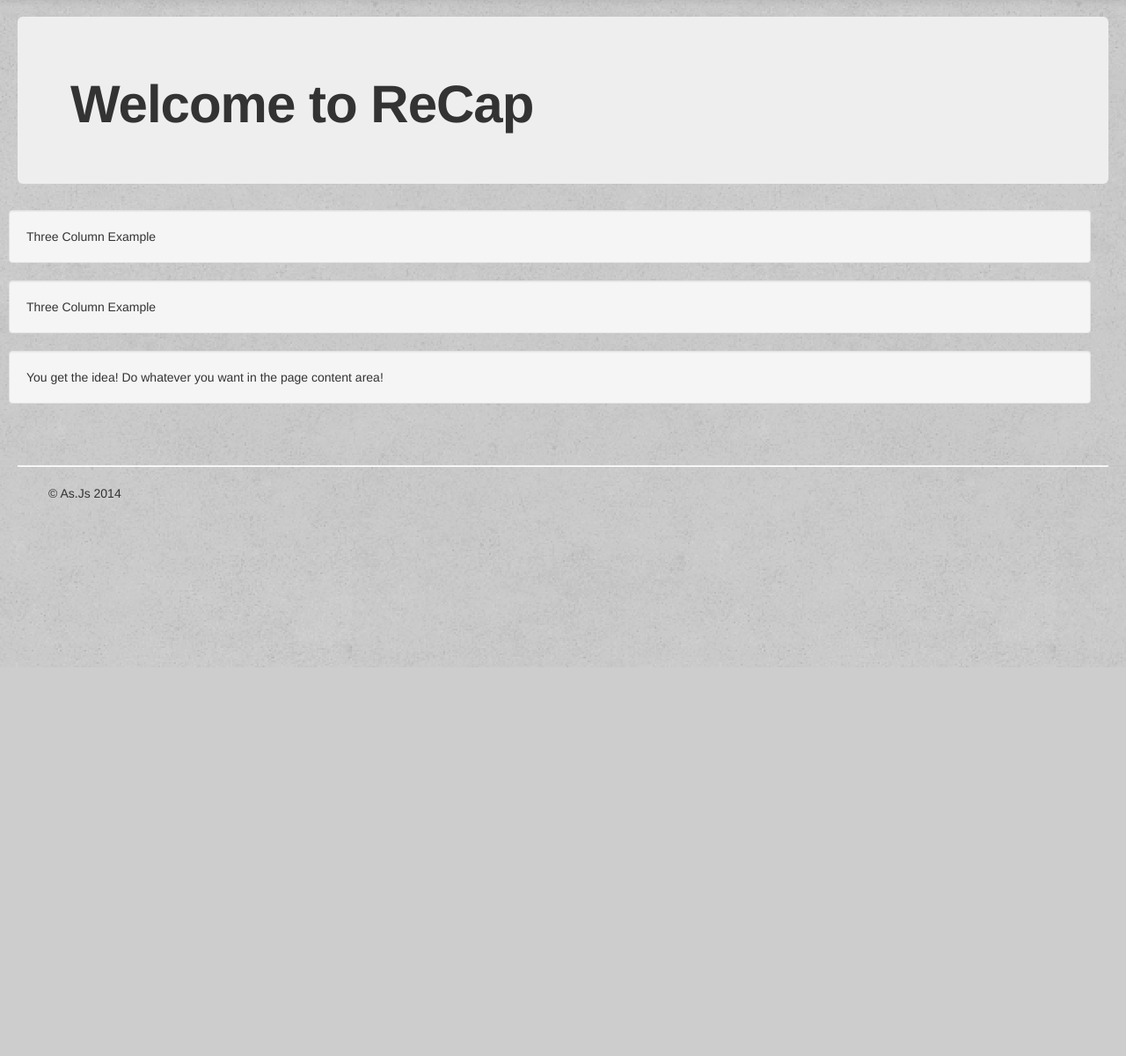
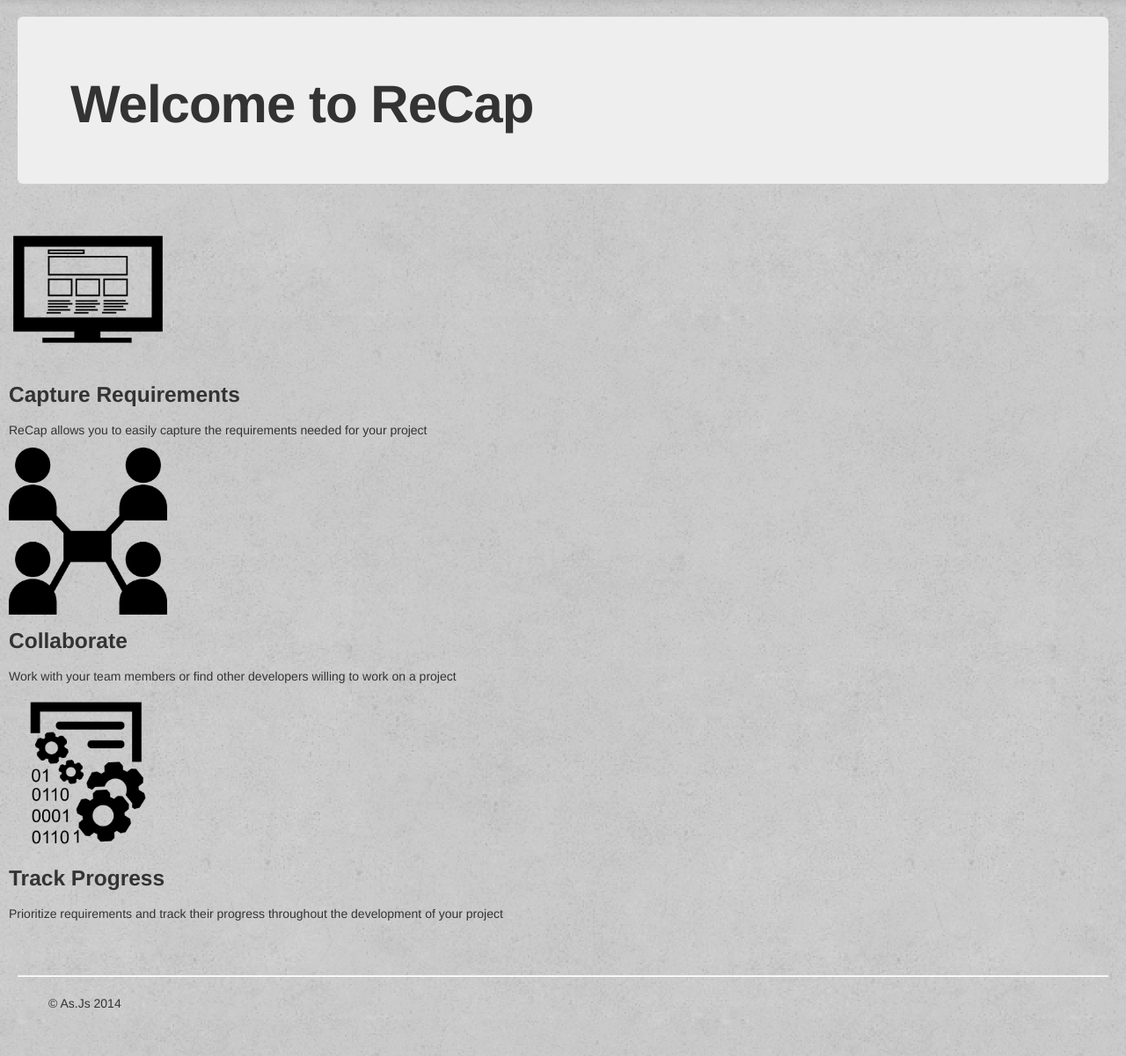
Before and after one commit to spinakr/DIM3_team-as.js, a Django app: page /recap/ in a window 1280 px wide. Shown: the part 41-1242 px from the top of the page at 88% size. Before the commit the page ends 800 px from the top, so only its background shows below. Run offline with Django 3.2, Linux system fonts and the light colour scheme; some libraries are stand-ins or nearby versions.

Commit message:
Update index.html

```diff
--- a/templates/recap/index.html
+++ b/templates/recap/index.html
@@ -9,13 +9,19 @@
          <div class="page-content inset">
                 <div class="row">
                     <div class="col-md-4">
-                        <p class="well">Three Column Example</p>
+                        <img src="/static/img/capture.png" width="180" height="180" >
+                        <h3>Capture Requirements</h3>
+                        <p>ReCap allows you to easily capture the requirements needed for your project</p>
                     </div>
                     <div class="col-md-4">
-                        <p class="well">Three Column Example</p>
+                        <img src="/static/img/collaborate.png" width="180" height="180">
+                        <h3>Collaborate</h3>
+                        <p>Work with your team members or find other developers willing to work on a project</p>
                     </div>
                     <div class="col-md-4">
-                        <p class="well">You get the idea! Do whatever you want in the page content area!</p>
+                        <img src="/static/img/track.png" width="180" height="180">
+                        <h3>Track Progress</h3>
+                        <p>Prioritize requirements and track their progress throughout the development of your project</p>
                     </div>
                 </div>
 </div>
```
